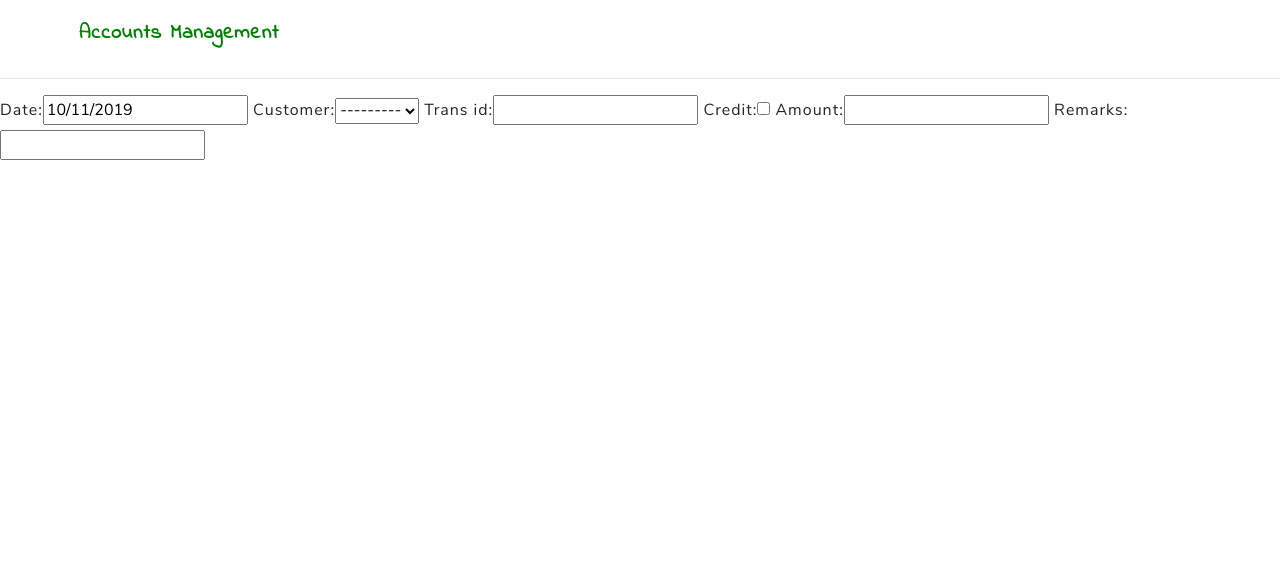
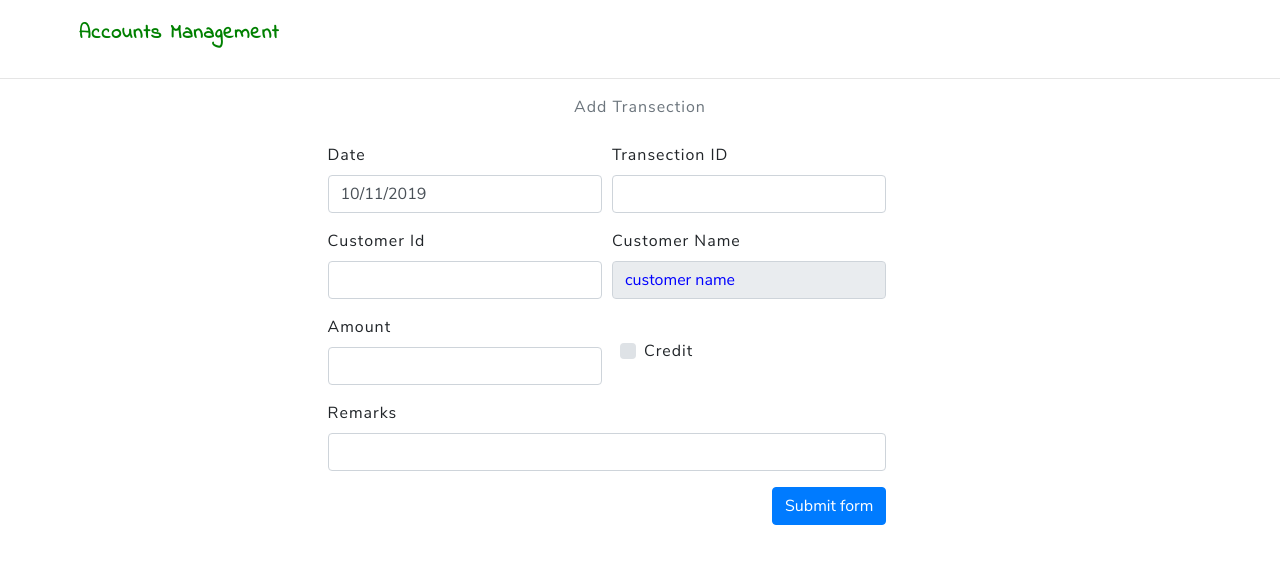
Before and after one commit to dilipj17/dairy-webstie, a Django app: page /pay/pay/ in a window 1280 px wide. Shown: the top 564 px of the page. Run offline with Django 3.2, Linux system fonts and the light colour scheme; data that the repository does not hold is empty; some libraries are stand-ins or nearby versions.

Commit message:
transection form is done

```diff
--- a/payment/templates/add_transection.html
+++ b/payment/templates/add_transection.html
@@ -1,8 +1,147 @@
 {%extends 'base_templates/base.html'%}
 {%block content%}
 <hr>
-<form class="" action="index.html" method="post">
-  {%csrf_token%}
-  {{form}}
-</form>
+<div class="row mb-4">
+  <div class="col-sm-12 text-center text-muted"> Add Transection</div>
+</div>
+<div class="row">
+  <div class="col-sm-3"></div>
+  <div class="col-sm-8">
+    <form class="needs-validation" novalidate  method="post">
+      {%csrf_token%}
+      {{ form.non_field_errors }}
+      <div class="form-row">
+        <div class="col-md-4 mb-3">
+          {{ form.date.errors }}
+          <label for="{{ form.date.id_for_label }}">Date</label>
+          {{form.date}}
+          <div class="valid-tooltip">
+            Looks good!
+          </div>
+        </div>
+        <div class="col-md-4 mb-3">
+          {{ form.trans_id.errors }}
+          <label for="{{ form.trans_id.id_for_label }}">Transection ID</label>
+          {{form.trans_id}}
+          <div class="valid-tooltip">
+            Looks good!
+          </div>
+        </div>
+      </div>
+      <div class="form-row">
+        <div class="col-md-4 mb-3">
+          {{form.customer.errors}}
+          <label for="id_customer">Customer Id</label>
+          <input type="number" class="form-control" id="customer_id" required>
+          <input type="hidden" name="customer" value="{{form.customer.value}}" id="id_customer">
+          <div class="valid-tooltip">
+            Looks good!
+          </div>
+        </div>
+        <div class="col-md-4 mb-3">
+          <label for="validationTooltip02">Customer Name</label>
+          <input type="text" class="form-control" value="customer name" style="color:blue" id="customer_name" disabled>
+          <div class="valid-tooltip">
+            Looks good!
+          </div>
+        </div>
+      </div>
+      <div class="form-row">
+        <div class="col-md-4 mb-3">
+          {{ form.amount.errors }}
+          <label for="{{ form.amount.id_for_label }}">Amount</label>
+          {{form.amount}}
+          <div class="valid-tooltip">
+            Looks good!
+          </div>
+        </div>
+        <div class="col-md-4 mt-4 ml-2">
+          {{ form.credit.errors }}
+          <div class="custom-control custom-checkbox">
+            {{form.credit}}
+            <!-- <input type="checkbox" class="custom-control-input" id="id_credit" name="credit"> -->
+            <label class="custom-control-label" for="{{ form.credit.id_for_label }}">Credit</label>
+          </div>
+        </div>
+      </div>
+      <div class="form-row">
+        <div class="col-md-8 mb-3">
+          {{ form.remarks.errors }}
+          <label for="{{ form.remarks.id_for_label }}">Remarks</label>
+          {{form.remarks}}
+          <div class="valid-tooltip">
+            Looks good!
+          </div>
+        </div>
+      </div>
+      <div class="form-row">
+        <div class="col-md-8 text-right">
+          <button class="btn btn-primary" type="submit">Submit form</button>
+        </div>
+      </div>
+    </form>
+  </div>
+  <div class="col-sm-2"></div>
+</div>
 {%endblock%}
+{%block script%}
+<script type="text/javascript">
+  $('#id_date').addClass('form-control')
+  $('#id_remarks').addClass('form-control')
+  $('#id_amount').addClass('form-control')
+  $('#id_trans_id').addClass('form-control')
+  $('#id_credit').addClass('custom-control-input')
+
+  var $initial = $('#id_customer');
+  var typingTimer;                //timer identifier
+  var doneTypingInterval = 300;  //time in ms, 5 second for example
+  var $input = $('#customer_id');
+
+  if ($initial.val()) {
+    var $input = $('#id_customer');
+    doneTyping();
+    var $input = $('#customer_id');
+    $input.val($initial.val())
+  }
+  //on keyup, start the countdown
+  $input.on('keyup', function () {
+    clearTimeout(typingTimer);
+    typingTimer = setTimeout(doneTyping, doneTypingInterval);
+  });
+
+  //on keydown, clear the countdown
+  $input.on('keydown', function () {
+    clearTimeout(typingTimer);
+  });
+
+  //user is "finished typing," do something
+  function doneTyping () {
+    var id = $input.val();
+    if (!id) {
+      $('#customer_name').val('Customer Name');
+      $('#customer_name').css('color','blue');
+      $('#id_customer').val('None');
+    }
+    else {
+      $.ajax({
+          url: "{%url 'payment:apibalance'%}",
+          data: {'id':id},
+          datatype: 'json',
+          success: function(data){
+            var model = JSON.parse(data);
+            if (model.responce) {
+              $('#customer_name').val(model.name);
+              $('#id_customer').val(model.id);
+              $('#customer_name').css('color','green');
+            }
+            else {
+              $('#id_customer').val('None');
+              $('#customer_name').val(model.data);
+              $('#Customer_name').css('color','red');
+            }
+          }
+      });
+    }
+  }
+</script>
+{%endblock%}
--- a/payment/views.py
+++ b/payment/views.py
@@ -51,7 +51,8 @@ def giveBalance(request):
                 data = {
                     'responce':1,
                     'amount':bal.balance,
-                    'name': str(bal.customer.name)+" / "+str(bal.customer.father_or_husband_name)
+                    'name': str(bal.customer.name)+" / "+str(bal.customer.father_or_husband_name),
+                    'id':bal.customer.id,
                 }
                 return HttpResponse(json.dumps(data))
             else:
```
